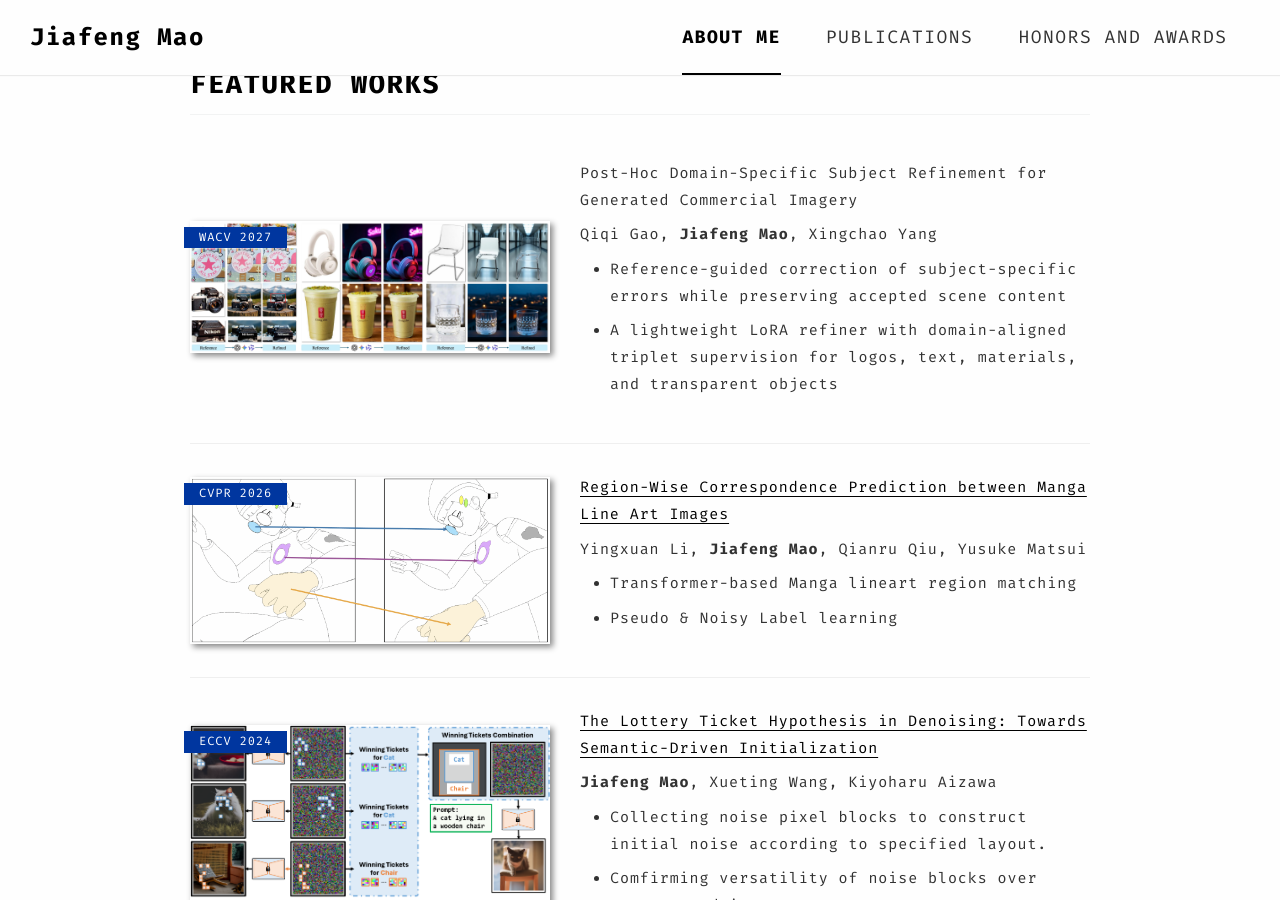
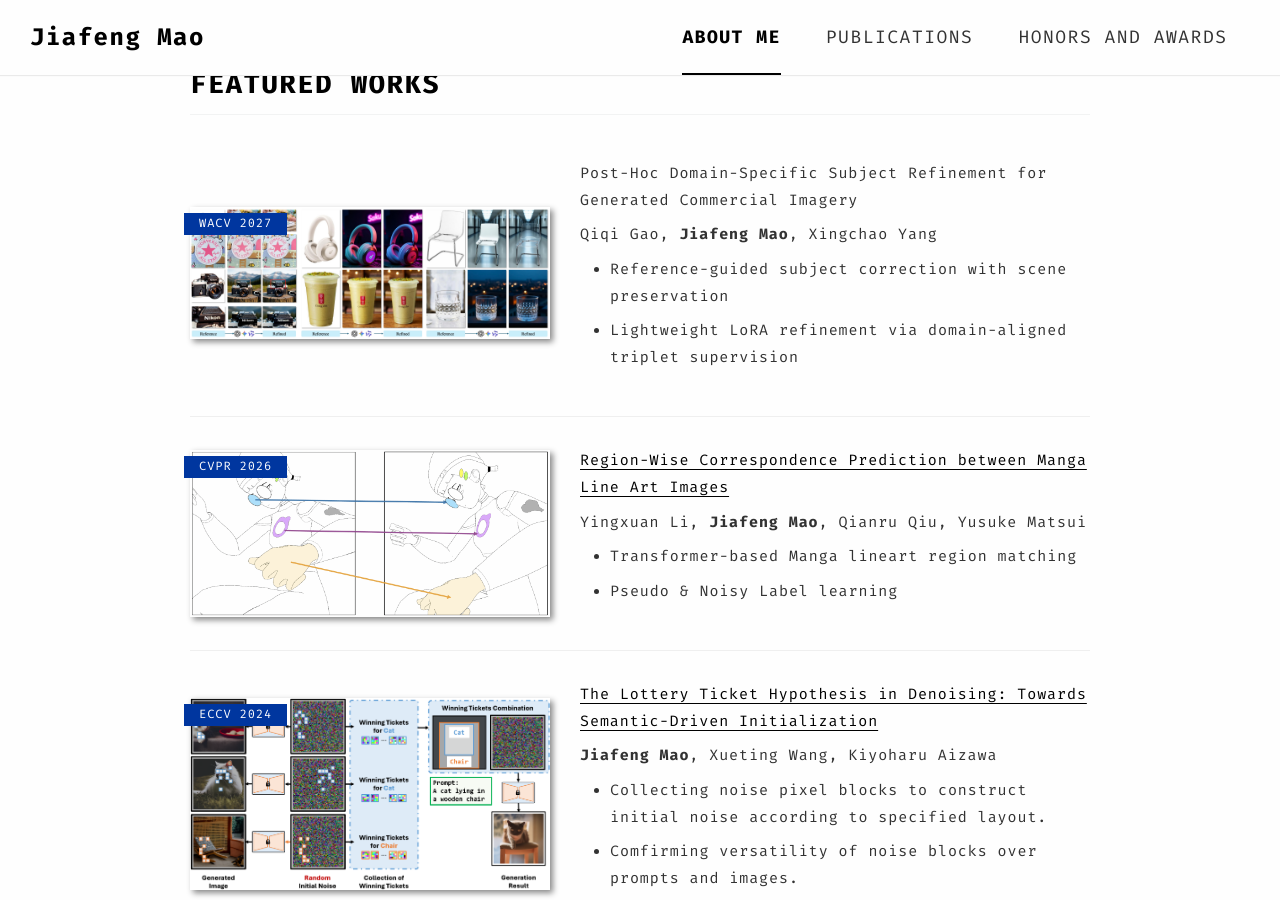
Before and after one commit to UT-Mao/UT-Mao.github.io, a Jekyll site: the page built from _pages/about.md, in a window 1280 px wide and 900 px high, scrolled down 1109 px. Built offline with Jekyll 4.4.1, drawn with Linux system fonts in a browser that asks for light colours.

Commit message:
Shorten WACV highlights (#3)

```diff
--- a/_includes/about-me.html
+++ b/_includes/about-me.html
@@ -39,8 +39,8 @@
 Post-Hoc Domain-Specific Subject Refinement for Generated Commercial Imagery
 
 Qiqi Gao, **Jiafeng Mao**, Xingchao Yang
-- Reference-guided correction of subject-specific errors while preserving accepted scene content
-- A lightweight LoRA refiner with domain-aligned triplet supervision for logos, text, materials, and transparent objects
+- Reference-guided subject correction with scene preservation
+- Lightweight LoRA refinement via domain-aligned triplet supervision
 </div>
 </div>
 
```
